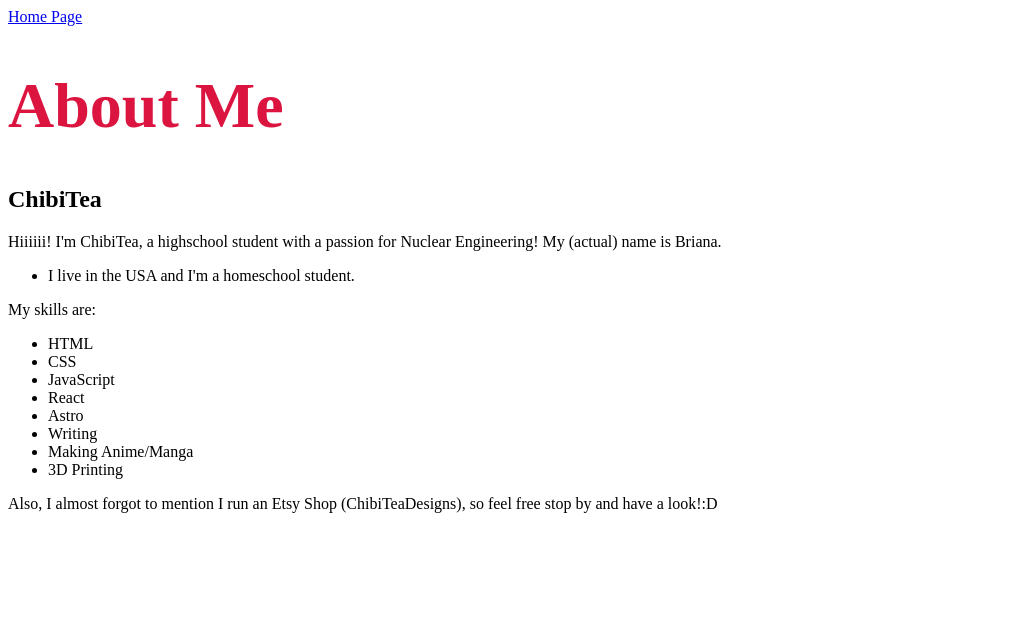
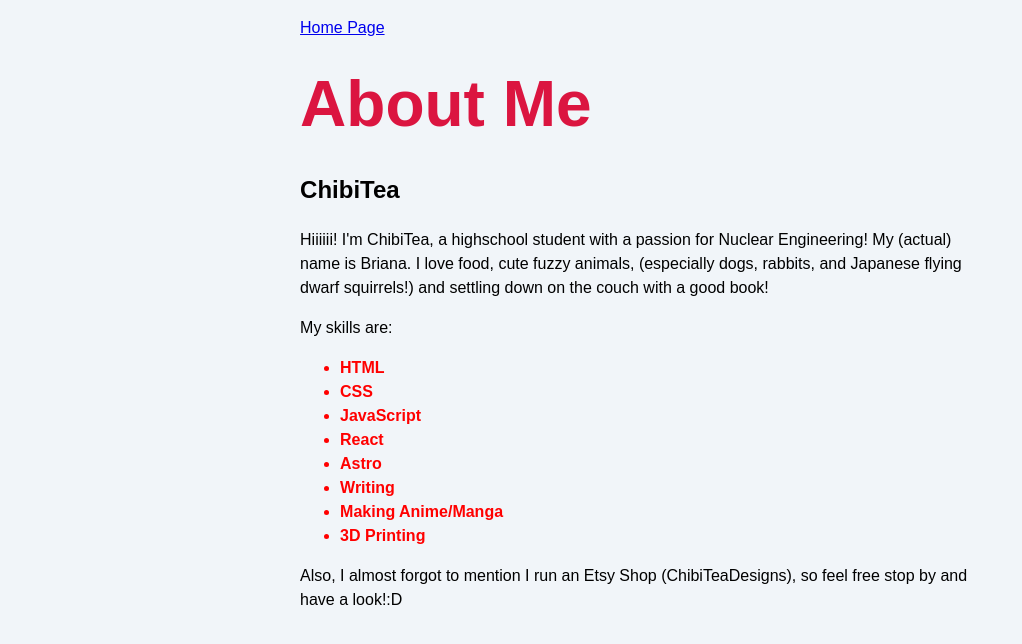
Before and after one commit to Chkiechai/astroWebsite, an Astro site: page /about in a window 1280 px wide. Shown: the whole page, without its empty margins (0-1022 px from the left). Built offline with nearby package versions, Linux system fonts and the light colour scheme; Astro itself is replaced by a stand-in of ours.

Commit message:
MadeGlobalPageStyling

```diff
--- a/src/pages/about.astro
+++ b/src/pages/about.astro
@@ -1,4 +1,5 @@
 ---
+import '../styles/global.css';
 const pageTitle = "About Me";
 
 const identity = {
@@ -38,16 +39,15 @@ const skillColor = "red";
     <h1>{pageTitle}</h1>
     <h2>ChibiTea</h2>
 
-	<p>Hiiiiii! I'm ChibiTea, a highschool student with a passion for Nuclear Engineering! My (actual) name is {identity.firstName}.</p>
+	<p>Hiiiiii! I'm ChibiTea, a highschool student with a passion for Nuclear Engineering! My (actual) name is {identity.firstName}. I love food, cute fuzzy animals, (especially dogs, rabbits, and Japanese flying dwarf squirrels!) and settling down on the couch with a good book!</p>
 <ul>
-  <li>I live in {identity.country} and I'm a {identity.occupation}.</li>
   {identity.hobbies.length >= 10 &&
     <li>Three of my main hobbies are: {identity.hobbies[0]}, {identity.hobbies[1]}, and {identity.hobbies[2]}</li>
   }
 </ul>
 <p>My skills are:</p>
 <ul>
-  {skills.map((skill) => <li>{skill}</li>)}
+  {skills.map((skill) => <li class="skill">{skill}</li>)}
 </ul>
 Also, I almost forgot to mention I run an Etsy Shop (ChibiTeaDesigns), so feel free stop by and have a look!:D
 </p>
--- a/src/pages/index.astro
+++ b/src/pages/index.astro
@@ -1,4 +1,5 @@
 ---
+import '../styles/global.css';
 const pageTitle = "Home";
 ---
 
--- /dev/null
+++ b/src/styles/global.css
@@ -0,0 +1,21 @@
+html {
+  background-color: #f1f5f9;
+  font-family: Arial;
+}
+
+body {
+  margin: 0 auto;
+  width: 100%;
+  max-width: 80ch;
+  padding: 1rem;
+  line-height: 1.5;
+}
+
+* {
+  box-sizing: border-box;
+}
+
+h1 {
+  margin: 1rem 0;
+  font-size: 2.5rem;
+}
```
